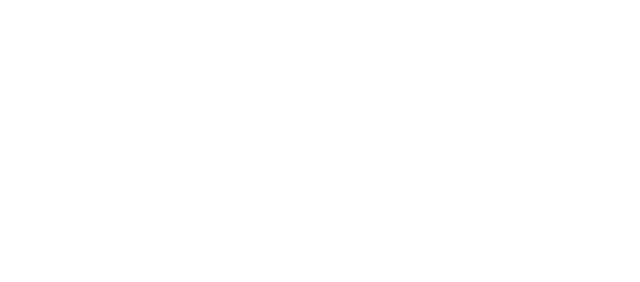
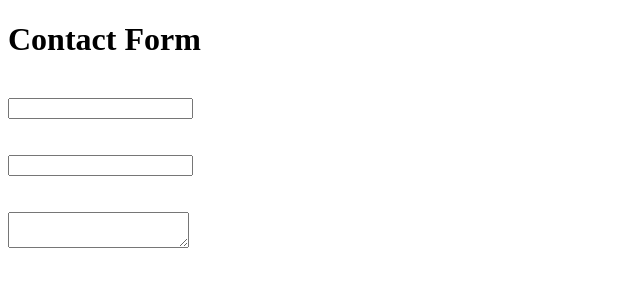
Before and after one commit to dmills38/json-form-builder, a plain HTML site: page index.html in a window 1280 px wide. Shown: the whole page, without its empty margins (0-640 px from the left). Drawn offline with Linux system fonts and the light colour scheme.

Commit message:
created form layout and info retrieval from json file in js file

```diff
--- a/index.html
+++ b/index.html
@@ -8,5 +8,11 @@
 </head>
 <body>
 
+    <h1 id="form-title"></h1>
+
+    <form id="dynamic-form"></form>
+
+    <script src="script.js"></script>
+
 </body>
 </html>
--- a/script.js
+++ b/script.js
@@ -0,0 +1,36 @@
+fetch("form.json") // gets the JSON file
+    // then converts the response to JSON
+    .then(response => response.json())
+    .then(data => {
+        document.getElementById("form-title").textContent = data.title;
+
+        const form = document.getElementById("dynamic-form");
+
+        // Loop through each field in the JSON data and create corresponding form elements
+        data.fields.forEach(field => {
+            const label = document.createElement("label");
+
+            let input;
+
+            if (field.type === "textarea") {
+                input = document.createElement("textarea");
+            } else {
+                input = document.createElement("input");
+                input.type = field.type;
+            }
+
+            input.id = field.id;
+
+            form.appendChild(label);
+            form.appendChild(document.createElement("br"));
+
+
+            form.appendChild(input);
+
+            form.appendChild(document.createElement("br"));
+
+            form.appendChild(document.createElement("br"));
+        })
+
+        const button = document.createElement("button");
+    })
```
